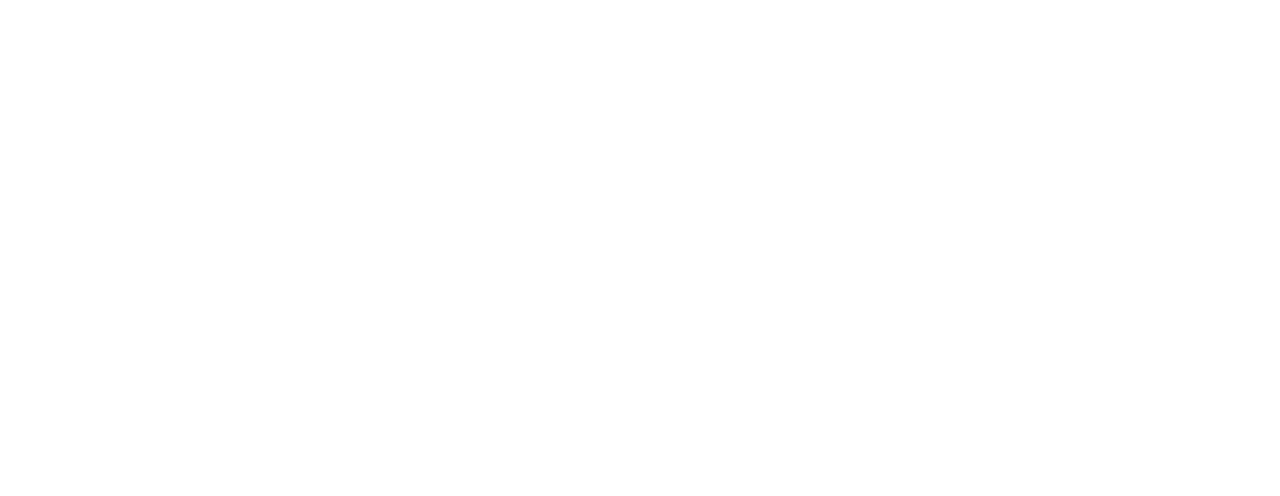
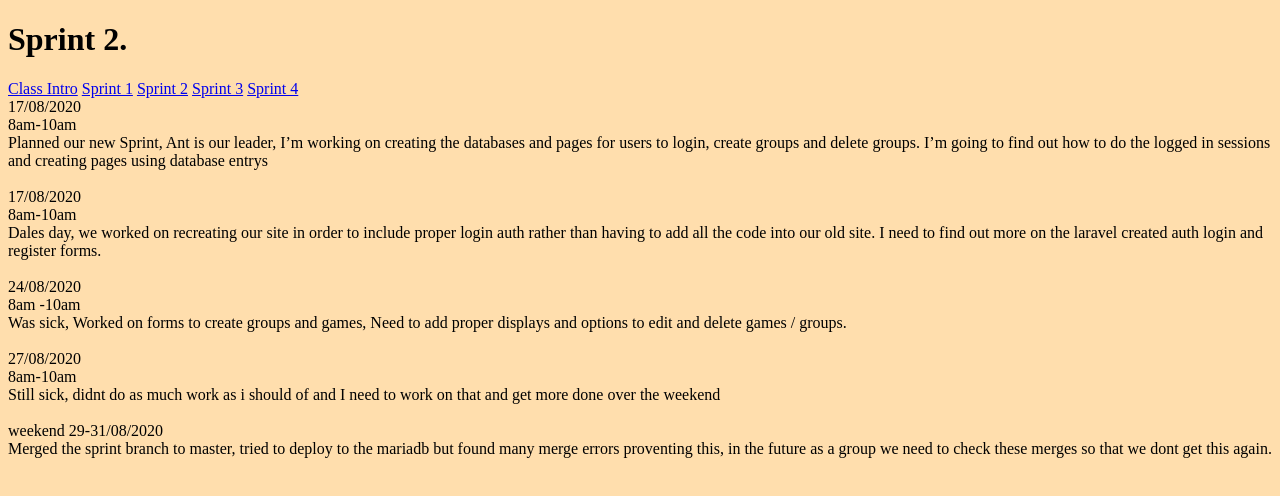
Before and after one commit to Dhugald/dhugald.github.io, a plain HTML site: page Sprint2.html in a window 1280 px wide. Drawn offline with Linux system fonts and the light colour scheme.

Commit message:
Added seperate pages for the sprints

```diff
--- a/Sprint2.html
+++ b/Sprint2.html
@@ -0,0 +1,52 @@
+<!DOCTYPE html>
+<html lang="en">
+<head>
+    <link rel="stylesheet" href="assets/css/style.css">
+    <meta charset="UTF-8">
+    <meta name="viewport" content="width=device-width, initial-scale=1.0">
+    <meta http-equiv="X-UA-Compatible" content="ie=edge">
+    <title>Home Page</title>
+</head>
+<body>
+<h1>Sprint 2.</h1>
+<a href="ClassIntro.html">Class Intro</a>
+<a href="Sprint1.html">Sprint 1</a>
+<a href="Sprint2.html">Sprint 2</a>
+<a href="Sprint3.html">Sprint 3</a>
+<a href="Sprint4.html">Sprint 4</a>
+<br>
+17/08/2020
+<br>
+8am-10am
+<br>
+Planned our new Sprint, Ant is our leader, I’m working on creating the databases and pages for users to login, create groups and delete groups. I’m going to find out how to do the logged in sessions and creating pages using database entrys
+<br>
+<br>
+17/08/2020
+<br>
+8am-10am
+<br>
+Dales day, we worked on recreating our site in order to include proper login auth rather than having to add all the code into our old site.
+I need to find out more on the laravel created auth login and register forms.
+<br>
+<br>
+24/08/2020
+<br>
+8am -10am
+<br>
+Was sick, Worked on forms to create groups and games, Need to add proper displays and options to edit and delete games / groups.
+<br>
+<br>
+27/08/2020
+<br>
+8am-10am
+<br>
+Still sick, didnt do as much work as i should of and I need to work on that and get more done over the weekend
+<br>
+<br>
+weekend 29-31/08/2020
+<br>
+Merged the sprint branch to master, tried to deploy to the mariadb but found many merge errors proventing this, in the future as a group we need to check these merges so that we dont get this again.
+<br>
+</body>
+</html>
```
Also changed, not shown: Sprint1.html (+5 -0 lines), Sprint3.html (+53 -0 lines), Sprint4.html (+50 -0 lines), index.html (+4 -4 lines).
